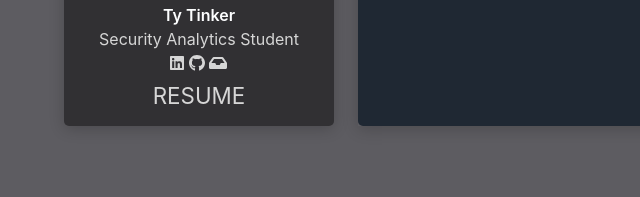
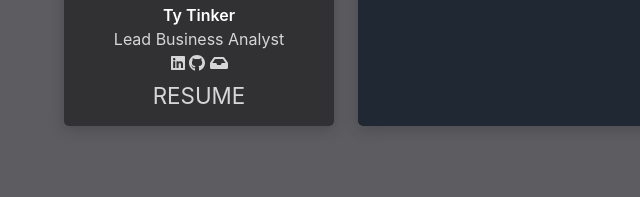
Before and after one commit to tytinkdev/tytinker, a plain HTML site: page index.html in a window 1280 px wide. Shown: the part 438-635 px from the top of the page, 0-640 px from the left. Drawn offline with nearby package versions, Linux system fonts and the light colour scheme.

Commit message:
Update index.html

```diff
--- a/index.html
+++ b/index.html
@@ -36,7 +36,7 @@
                             <div class="sidebar-header has-text-centered">
                                 <img src="profile.jpeg" class="sidebar-image" />
                                 <h2 class="header-name">Ty Tinker</h2>
-                                <h5>Security Analytics Student</h5>
+                                <h5>Lead Business Analyst</h5>
                                 <div class="social-icons">
                                     <a href="https://www.linkedin.com/in/tytinker/" target="_blank">
                                         <i class="fab fa-linkedin icon"></i></a>
```
